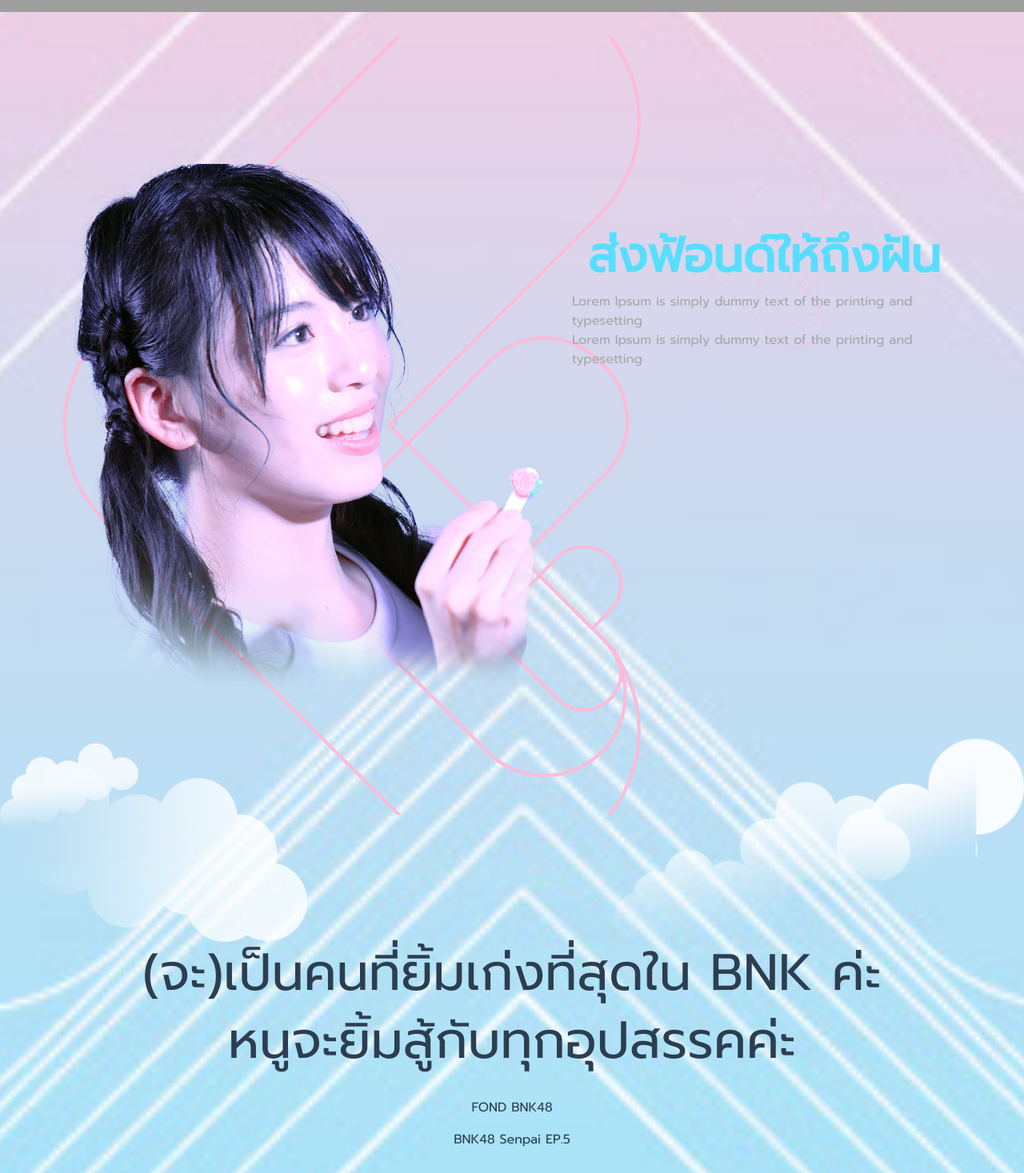
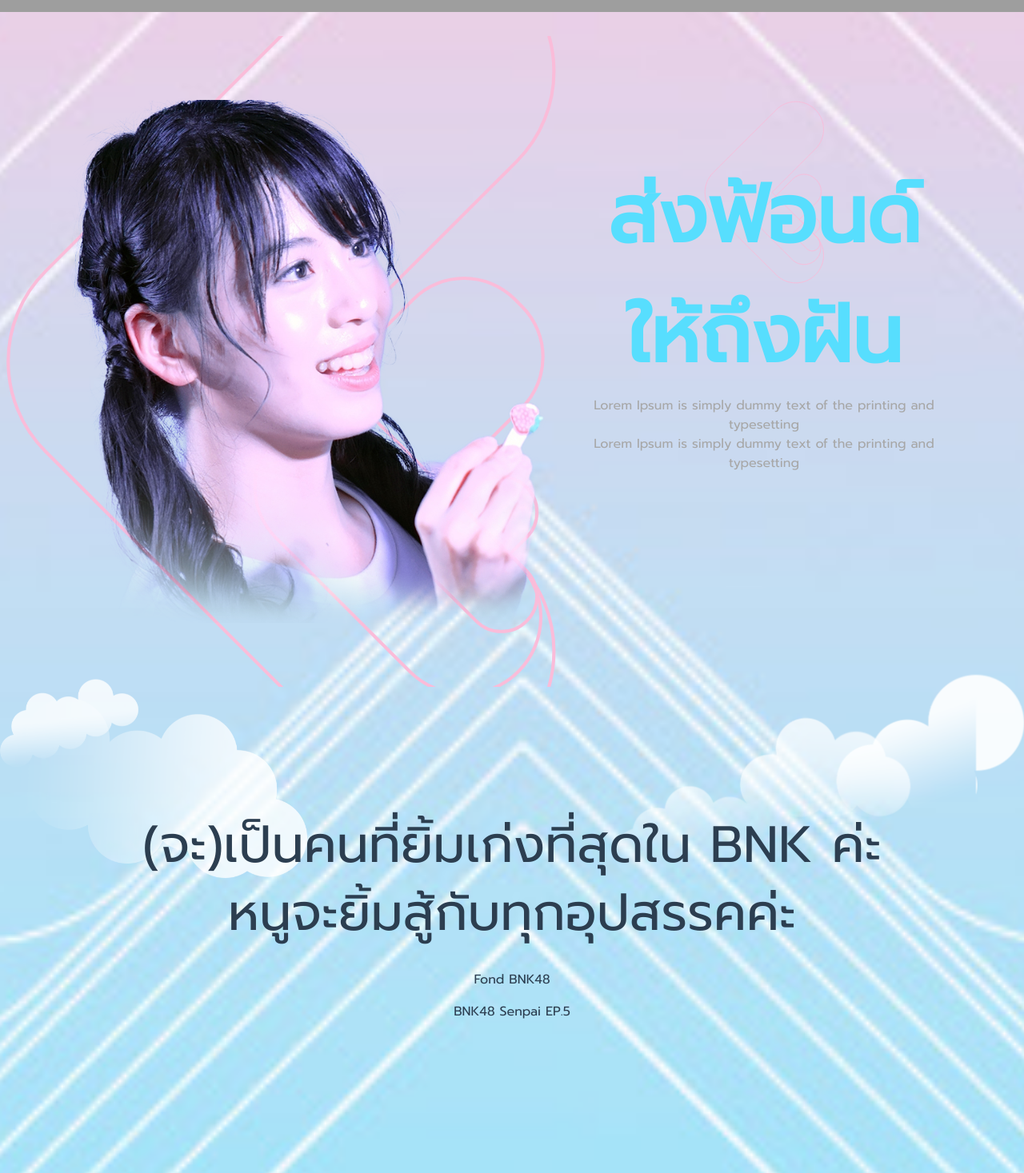
Before and after one commit to smartlt/frontforfond, a Vue app: page /#/ in a window 1280 px wide. Shown: the part 2580-4047 px from the top of the page at 80% size. Built offline with nearby package versions, Linux system fonts and the light colour scheme; grey boxes are pictures that could not be loaded.

Commit message:
fixed css on quote

```diff
--- a/src/components/FondQuote.vue
+++ b/src/components/FondQuote.vue
@@ -1,7 +1,8 @@
 <template>
-    <div class="">
+    <div>
+        <div class="fond-quote-container">
             <b-container>
-            <b-row class="fond-quote-container">
+                <b-row class="">
                     <b-col class="left-container">
                         <img width="600" src="../assets/4-fond-2.png">
                     </b-col>
@@ -15,6 +16,9 @@
                         </div>
                     </b-col>
                 </b-row>
+            </b-container>
+        </div>
+        <b-container>
             <b-row>
                 <b-col class="quote-content">
                     <h1 class="quote-text">{{quote1}}</h1>
@@ -37,7 +41,7 @@ export default {
             content: `Lorem Ipsum is simply dummy text of the printing and typesetting`,
             quote1: `(จะ)เป็นคนที่ยิ้มเก่งที่สุดใน BNK ค่ะ`,
             quote2: `หนูจะยิ้มสู้กับทุกอุปสรรคค่ะ`,
-            quote3: `FOND BNK48`,
+            quote3: `Fond BNK48`,
             quote4: `BNK48 Senpai EP.5`
         }
 	},
@@ -51,8 +55,9 @@ export default {
     background-image: url('../assets/fond-line-pink.svg');
     background-repeat: no-repeat;
     background-position: left center;
-    background-size: 65%;
-    padding: 10rem 0;
+    background-size: 55%;
+    padding: 5rem 0;
+    text-align: center;
 }
 .left-container {
     display: flex;
@@ -78,7 +83,7 @@ export default {
 
 .title {
     margin-top: 70px;
-    font-size: 60px;
+    font-size: 100px;
     font-weight: bold;
     color: #57defe;
     text-align: center;
```
Lines whose indentation alone changed are shown as unchanged.
